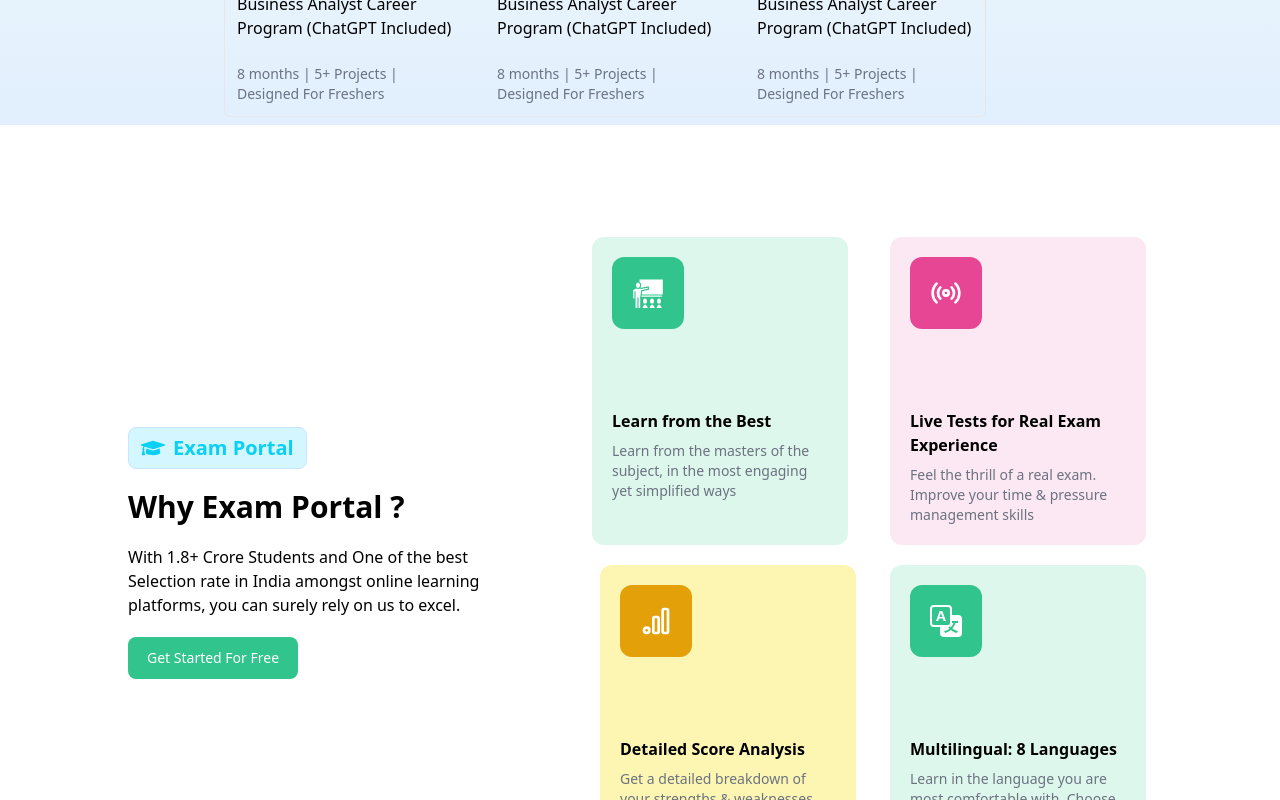
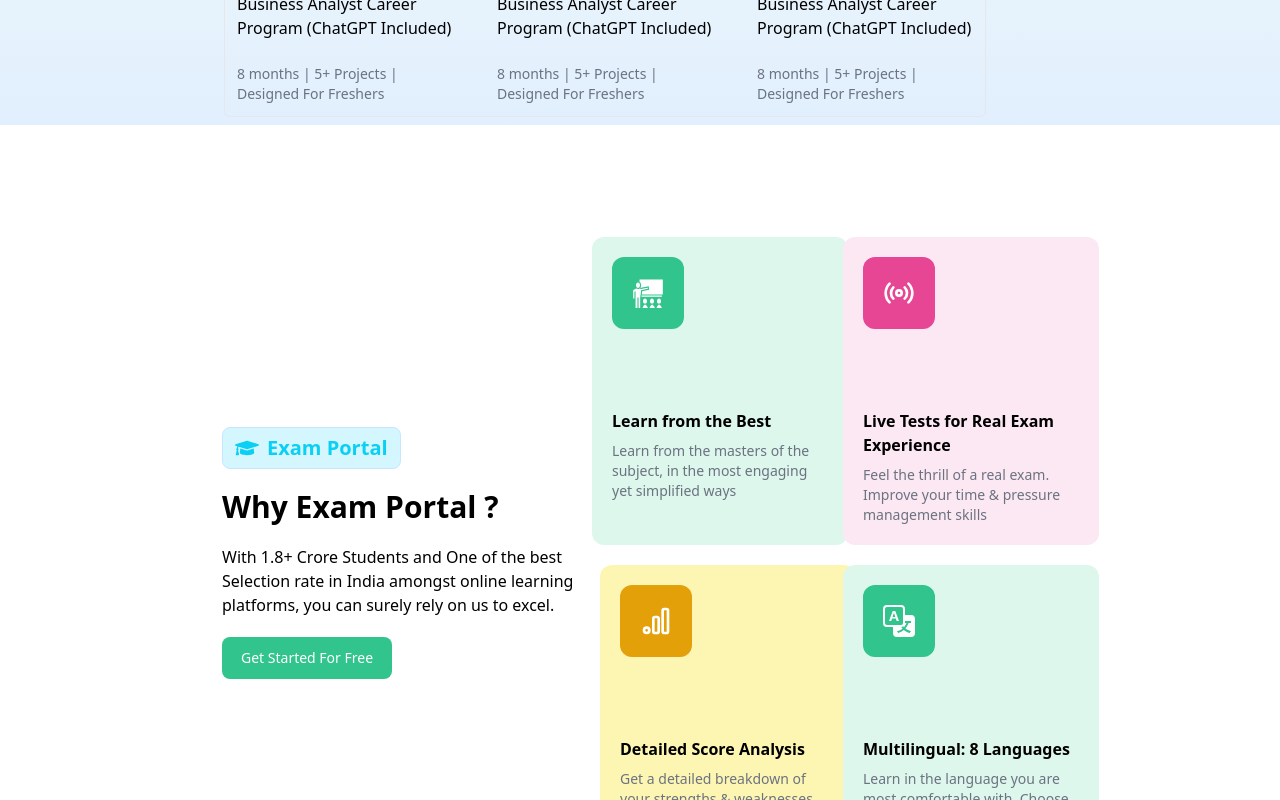
Before and after one commit to Ateeb1998/ExamPortal, a React (Vite) app: page / in a window 1280 px wide. Shown: the part 860-1660 px from the top of the page. Built offline with nearby package versions, Linux system fonts and the light colour scheme.

Commit message:
Details.jsx

```diff
--- a/src/components/Details.jsx
+++ b/src/components/Details.jsx
@@ -9,6 +9,7 @@
 
 const Details = () => {
     return (
+        <div className='flex justify-center'>
             <div className='flex flex-col md:flex-row  max-w-5xl gap-5 md:-space-x-24 md:gap-0 m-auto mt-28 items-center'>
                 <div className='flex-1'>
                     <div className='space-y-5 w-96'>
@@ -60,6 +61,7 @@
 
                 </div>
             </div>
+        </div>
     )
 }
 
```
Lines whose indentation alone changed are shown as unchanged.
